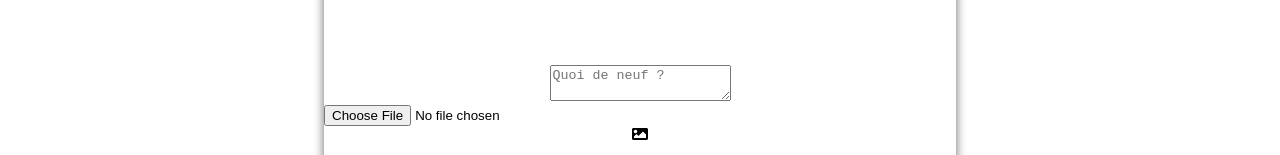
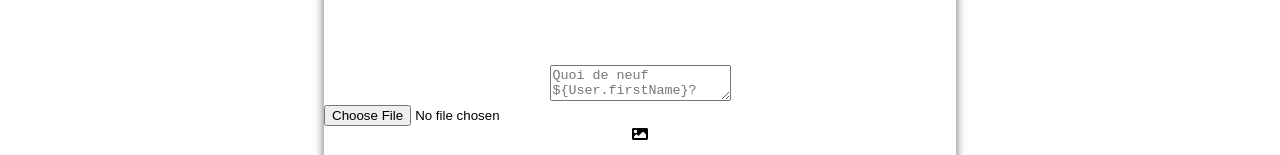
Before and after one commit to ThomasRousseau1/ThomasRousseau_7_27092021, a React (Create React App) app in the folder frontend/: page /home in a window 1280 px wide. Shown: the part 328-483 px from the top of the page. Built offline with nearby package versions, Linux system fonts and the light colour scheme; no server answers; a web font is replaced by a local one.

Commit message:
title and likes removed

```diff
--- a/frontend/src/components/Post.js
+++ b/frontend/src/components/Post.js
@@ -48,7 +48,7 @@ function Post() {
                 </label> */}
                 <label>
                     <br/>
-                    <textarea type="text" name="message" placeholder="Quoi de neuf ?" className="textarea" maxLength="250" value={content} onChange={e => setContent(e.target.value)}></textarea>
+                    <textarea type="text" name="message" placeholder="Quoi de neuf ${User.firstName}?" className="textarea" maxLength="250" value={content} onChange={e => setContent(e.target.value)}></textarea>
                 </label>
                 <input type="file" name="image"   accept=".jpg" placeholder="Image" className="input-file" value={attachement} onChange={e => setAttachement(e.target.value)}></input>
                 <label htmlFor="attachement" className="file-cover">
```
